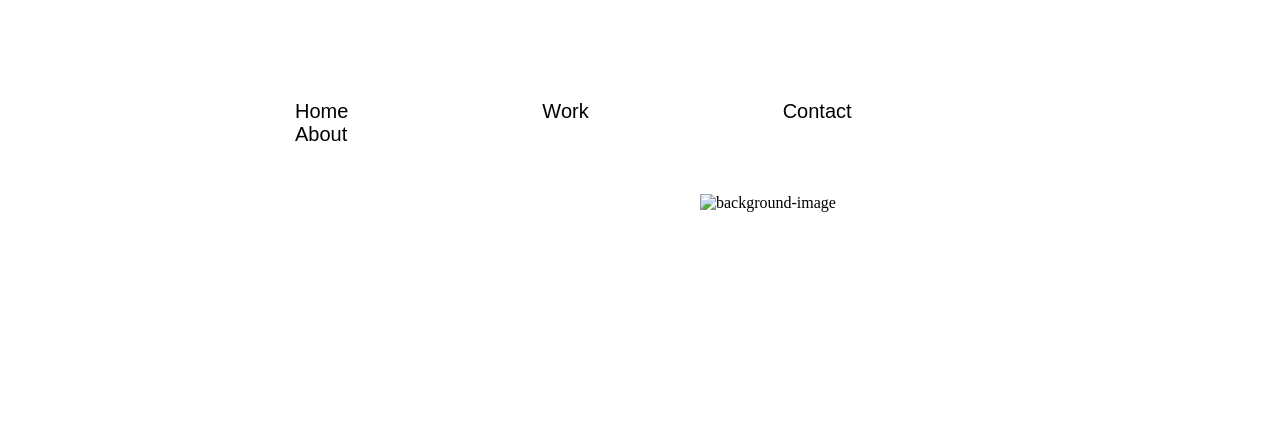
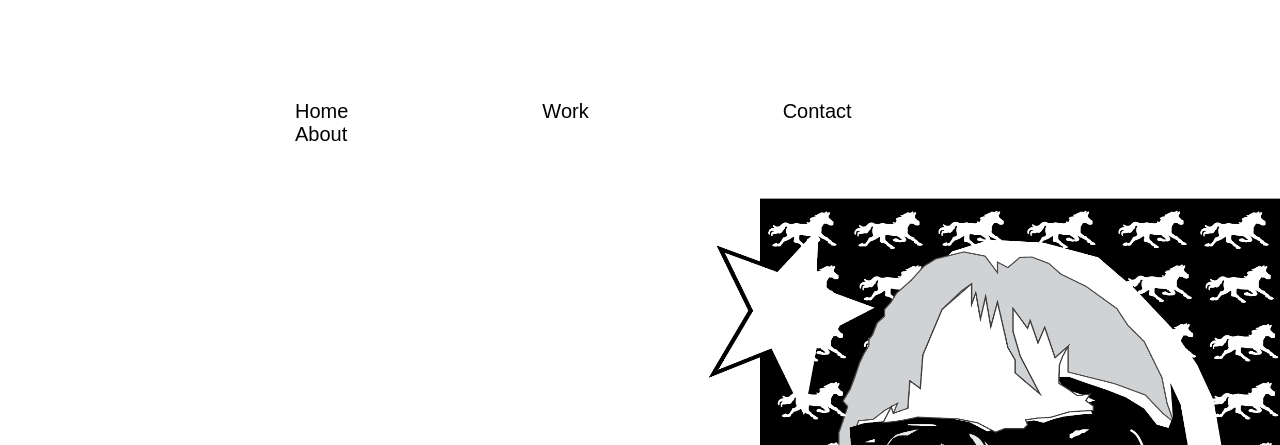
Before and after one commit to Asabirgis/portfolio2, a plain HTML site: page index.html in a window 1280 px wide. Shown: the top 445 px of the page. Drawn offline with Linux system fonts and the light colour scheme.

Commit message:
Update index.html
changed asas image title

```diff
--- a/index.html
+++ b/index.html
@@ -23,7 +23,7 @@
 <div class="h1" style="padding-top: 270px" >Asa's Website </div>
 
 
-<img src="images05/Screenshot 2025-02-11 at 1.10.12 PM.png" alt="background-image" width="600px" height="700px"
+<img src="images05/asa.png" alt="background-image" width="600px" height="700px"
 style="transform: translate(500px,-380px);">
 
 
```
